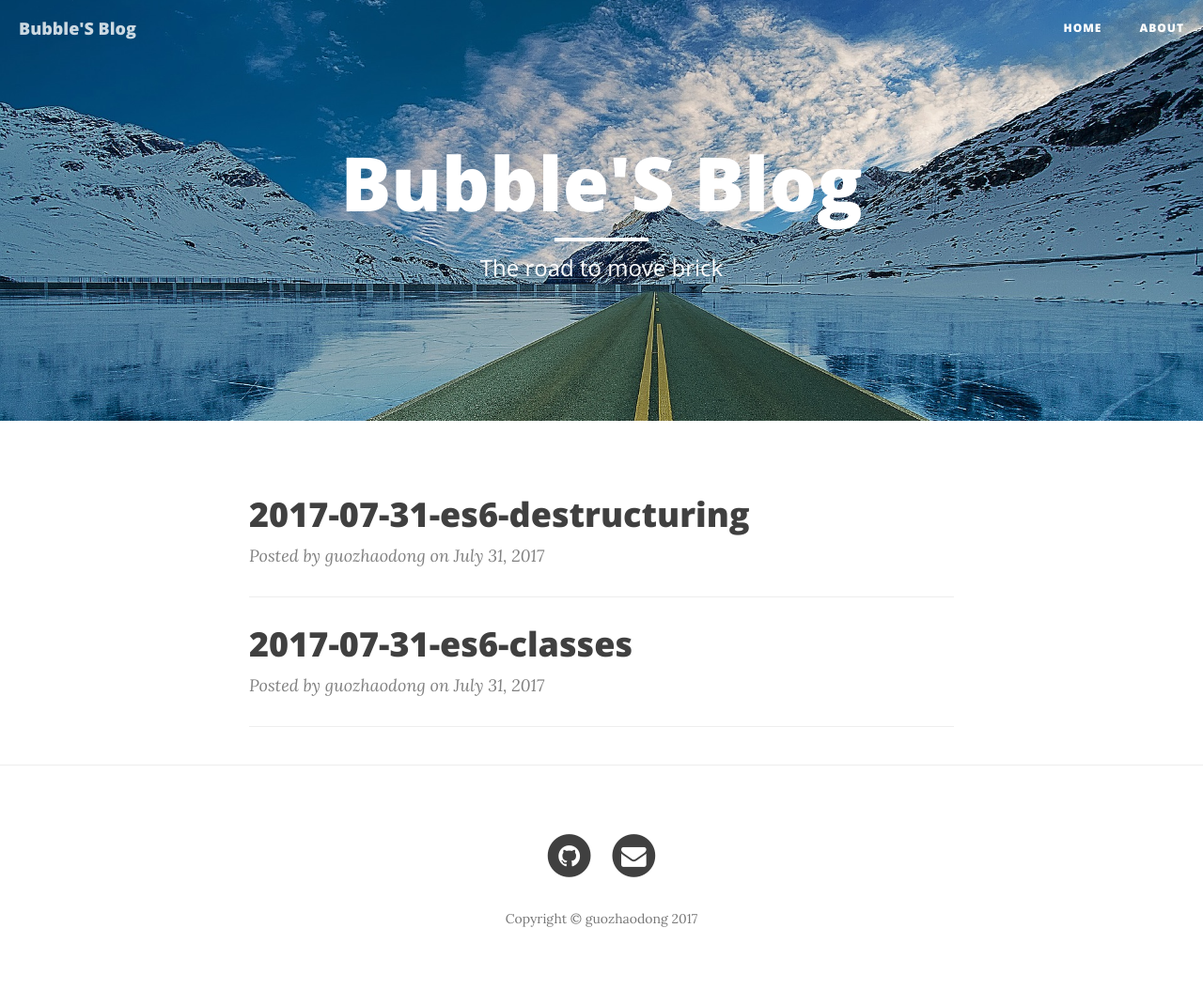
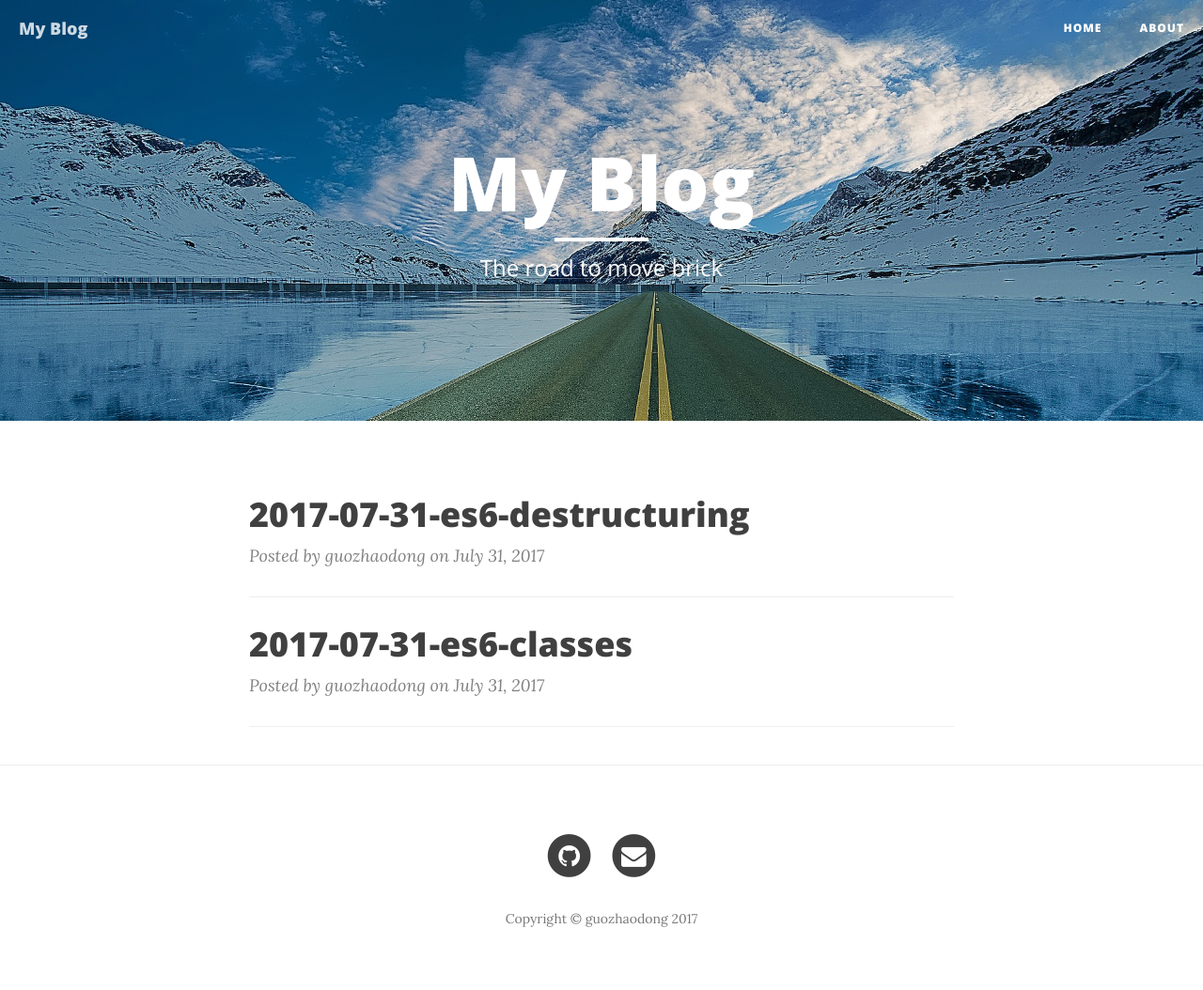
Before and after one commit to Bubble2/Bubble2.github.io, a Jekyll site: the page built from index.html, in a window 1280 px wide. Shown: the whole page at 94% size. Built offline with Jekyll 4.4.1, drawn with Linux system fonts in a browser that asks for light colours; nearby versions of some CDN libraries; the list of posts is cut into pages by our own code.

Commit message:
modify about.html

```diff
--- a/_config.yml
+++ b/_config.yml
@@ -1,5 +1,5 @@
 # Site settings
-title: Bubble'S Blog
+title: My Blog
 header-img: img/home-bg.jpg
 email: 460173474@qq.com
 copyright_name: guozhaodong
```
